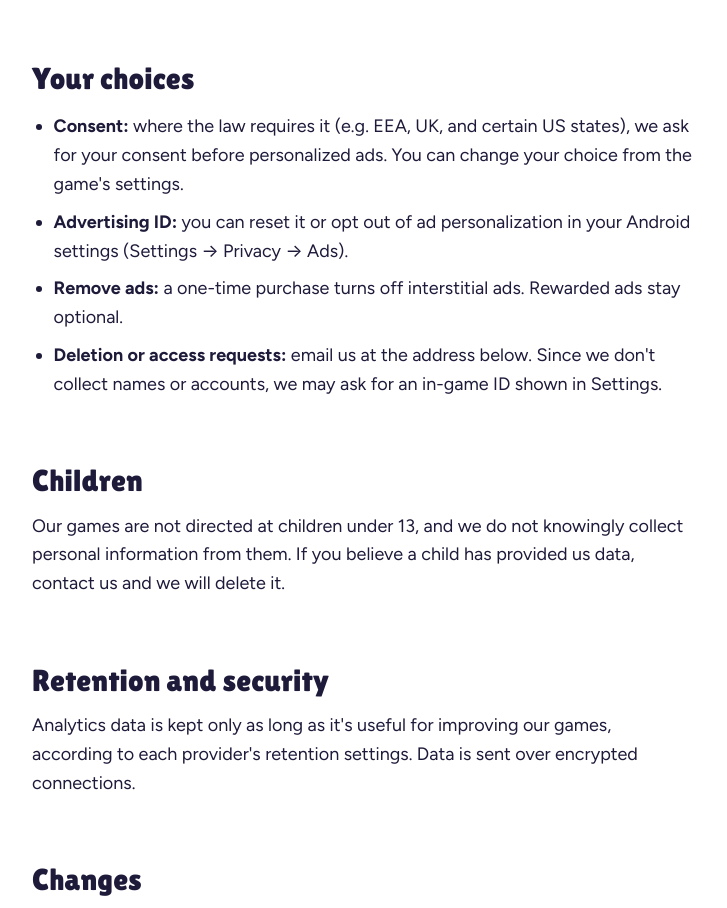
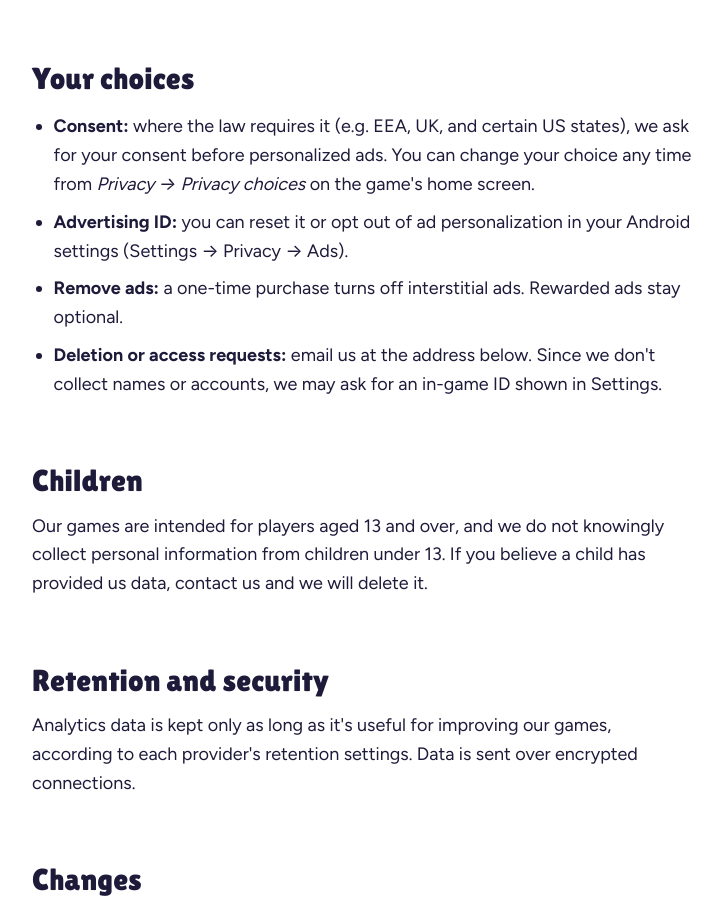
Before and after one commit to tumblebox/tumblebox.github.io, a plain HTML site: page privacy.html in a window 1280 px wide. Shown: the part 1699-2607 px from the top of the page, without its empty margins (276-1003 px from the left). Drawn offline with Linux system fonts and the light colour scheme.

Commit message:
Privacy: consent hooks, privacy screen; age gate available but off (13+ audience)
- Target audience is 13+, so no age screen and no child ad handling for Capsule Claw.
  The kit keeps the capability for future mixed-audience games (KitSettings.askAge,
  off by default): neutral age screen, NoAdService for under-13s (AppLovin SDK 13+
  must not initialize for children), ad startup gated on age
- Ads start via a DeferredAdService so they can wait for age/consent
- MAX adapter registers a "Privacy choices" handler in GDPR regions (EU/UK consent
  itself comes from MAX's built-in Terms & Privacy flow; enable it in the
  Integration Manager)
- Capsule Claw: Privacy screen on the home menu (policy link + privacy choices);
  every "watch ad" button hides when the player gets no ads
- Privacy policy: 13+ statement; privacy choices location
- 34/34 tests pass

Co-Authored-By: Claude Opus 5.5 <noreply@anthropic.com>

```diff
--- a/privacy.html
+++ b/privacy.html
@@ -62,14 +62,14 @@
 
     <h2>Your choices</h2>
     <ul>
-      <li><strong>Consent:</strong> where the law requires it (e.g. EEA, UK, and certain US states), we ask for your consent before personalized ads. You can change your choice from the game's settings.</li>
+      <li><strong>Consent:</strong> where the law requires it (e.g. EEA, UK, and certain US states), we ask for your consent before personalized ads. You can change your choice any time from <em>Privacy → Privacy choices</em> on the game's home screen.</li>
       <li><strong>Advertising ID:</strong> you can reset it or opt out of ad personalization in your Android settings (Settings → Privacy → Ads).</li>
       <li><strong>Remove ads:</strong> a one-time purchase turns off interstitial ads. Rewarded ads stay optional.</li>
       <li><strong>Deletion or access requests:</strong> email us at the address below. Since we don't collect names or accounts, we may ask for an in-game ID shown in Settings.</li>
     </ul>
 
     <h2>Children</h2>
-    <p>Our games are not directed at children under 13, and we do not knowingly collect personal information from them. If you believe a child has provided us data, contact us and we will delete it.</p>
+    <p>Our games are intended for players aged 13 and over, and we do not knowingly collect personal information from children under 13. If you believe a child has provided us data, contact us and we will delete it.</p>
 
     <h2>Retention and security</h2>
     <p>Analytics data is kept only as long as it's useful for improving our games, according to each provider's retention settings. Data is sent over encrypted connections.</p>
```
